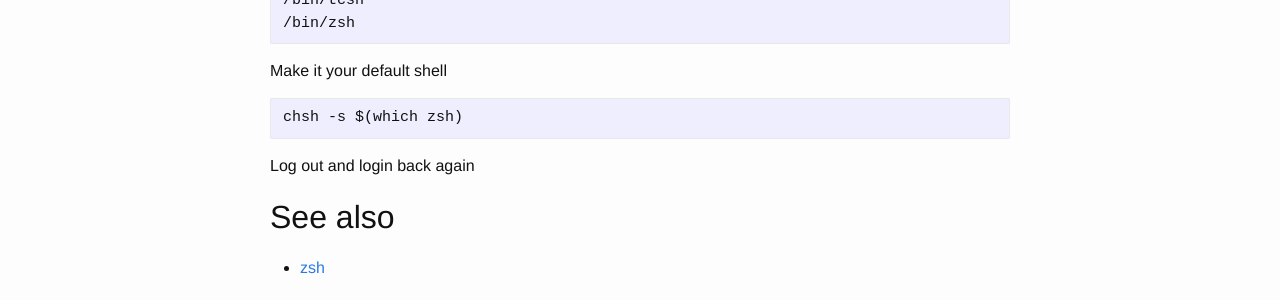
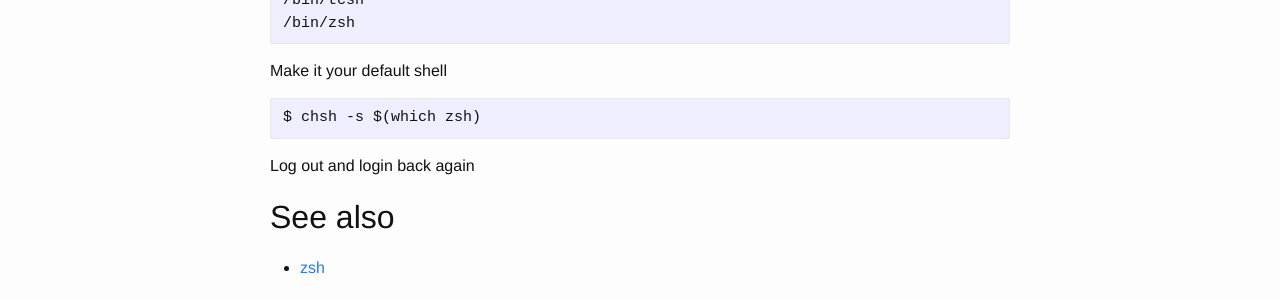
Before and after one commit to xx7y7xx/xx7y7xx.github.io, a Jekyll site: the page built from _pages/dev/zsh/install.md, in a window 1280 px wide. Shown: the part 1554-1854 px from the top of the page. Built offline with Jekyll 4.4.1, drawn with Linux system fonts in a browser that asks for light colours; comment, search, counter and statistics services are not loaded.

````diff
--- a/_pages/dev/zsh/install.md
+++ b/_pages/dev/zsh/install.md
@@ -81,7 +81,7 @@ $ cat /etc/shells
 Make it your default shell
 
 ```
-chsh -s $(which zsh)
+$ chsh -s $(which zsh)
 ```
 
 Log out and login back again
````
